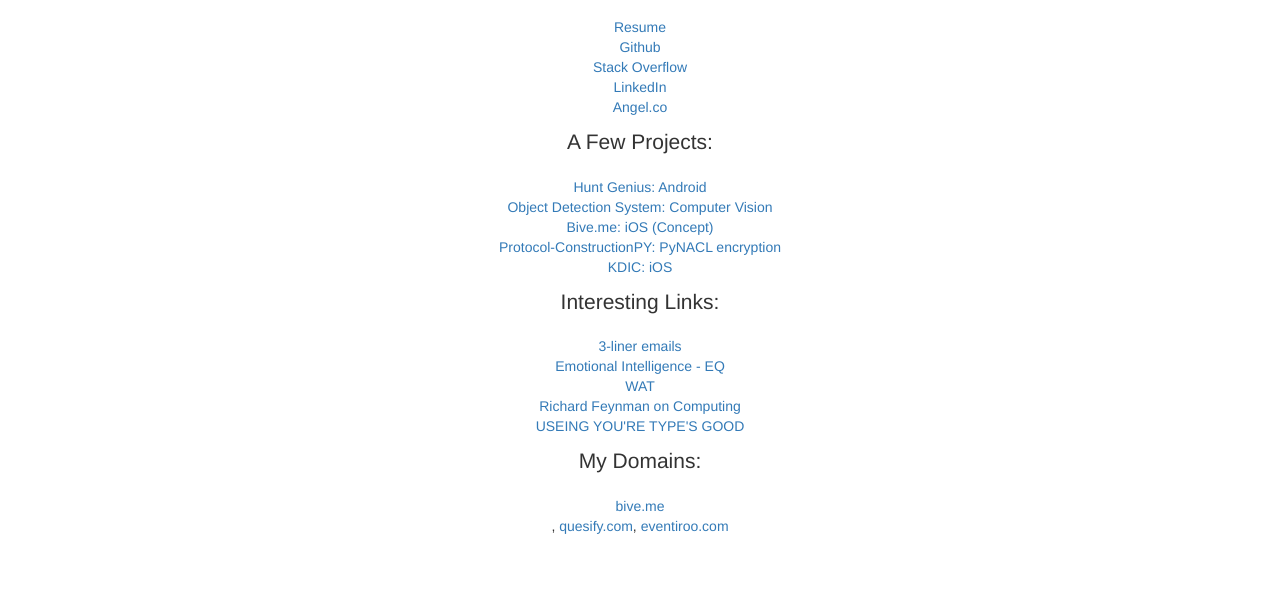
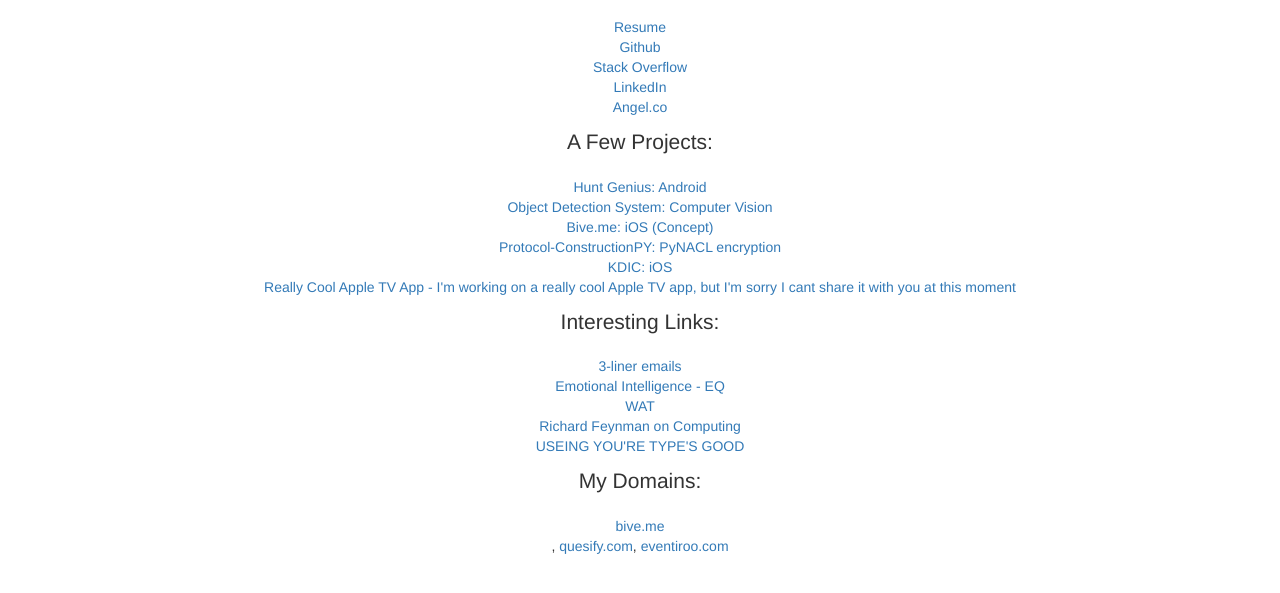
Before and after one commit to shaun117/shaun117.github.io, a plain HTML site: page index.html in a window 1280 px wide. Shown: the part 201-794 px from the top of the page. Drawn offline with Linux system fonts and the light colour scheme.

Commit message:
Apple TV app

```diff
--- a/index.html
+++ b/index.html
@@ -85,6 +85,7 @@
                     <li><a href="https://launchkit.io/websites/kZdXD8nh_fk/">Bive.me: iOS (Concept)</a></li>
                     <li><a href="https://github.com/shaun117/Protocol-ConstructionPY">Protocol-ConstructionPY: PyNACL encryption</a></li>
                     <li><a href="https://github.com/GrinnellAppDev/KDIC-Radio-iOS">KDIC: iOS</a></li>
+                    <li><a href="#">Really Cool Apple TV App - I'm working on a really cool Apple TV app, but I'm sorry I cant share it with you at this moment </a></li>
                 </ul>
 
                 <p class="lead">Interesting Links:</p>
```
